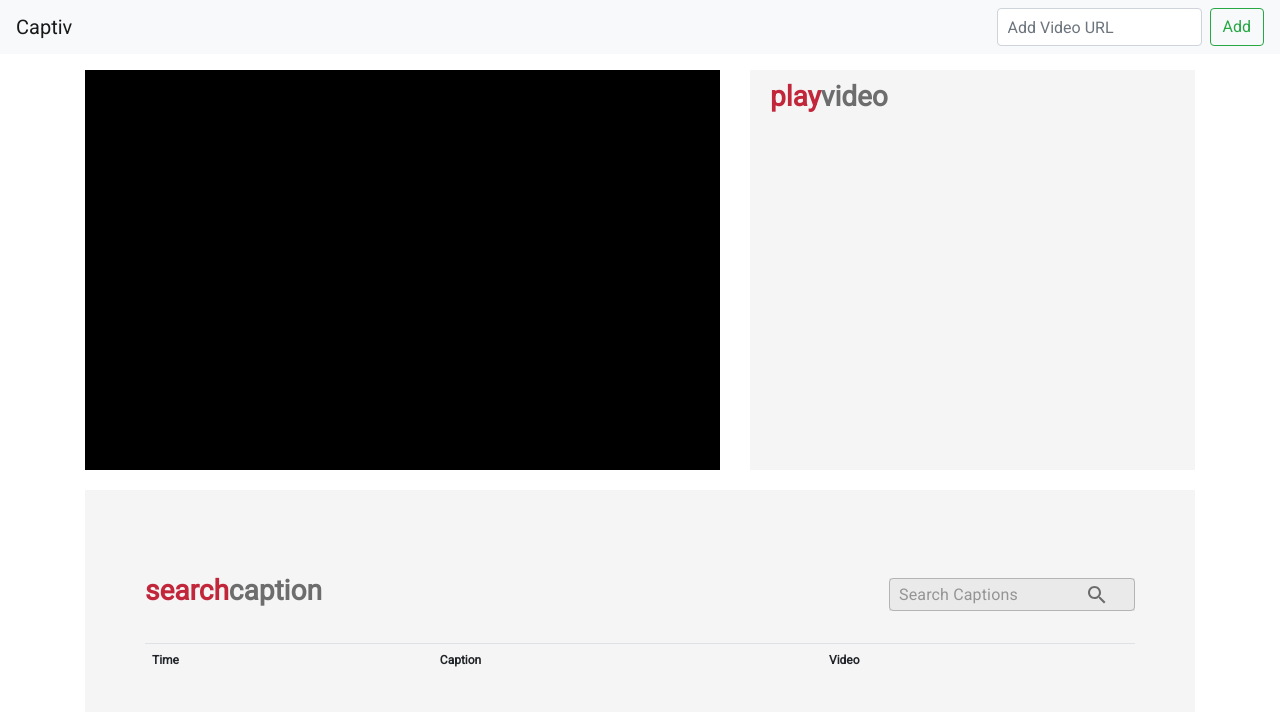
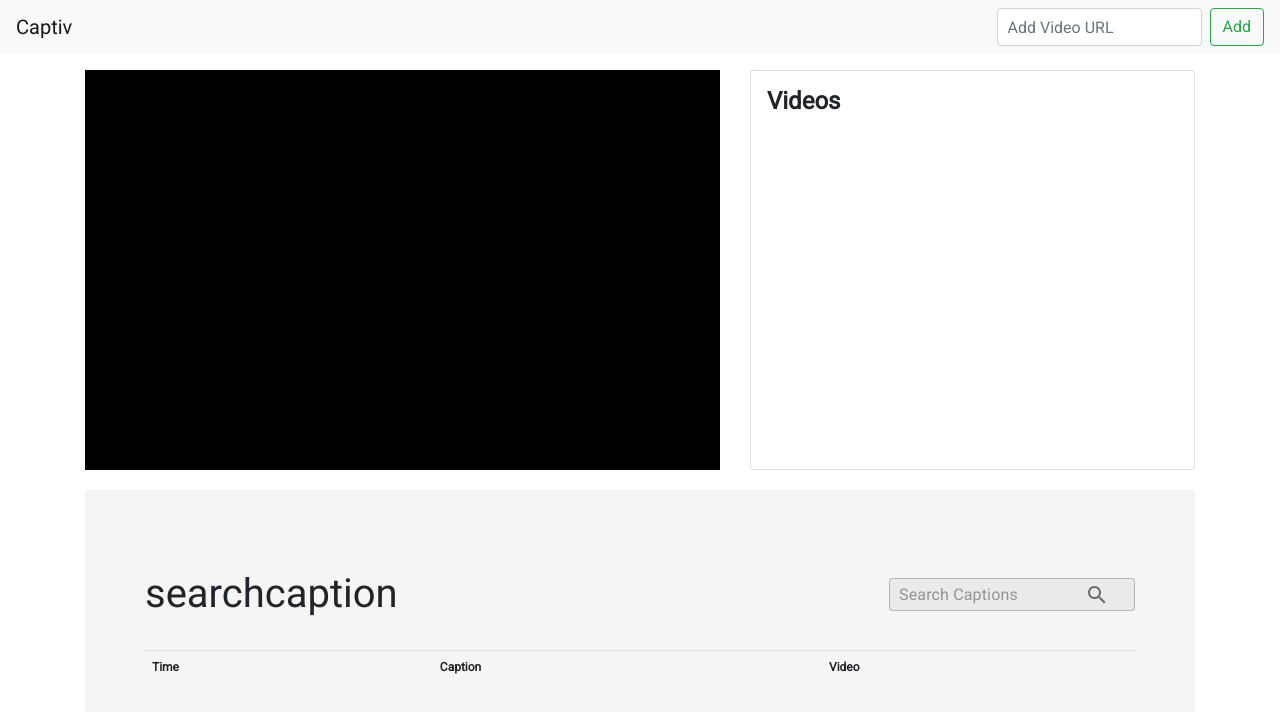
Before and after one commit to bradwindy/nzmsa-project-p2, a React (Create React App) app: page / in a window 1280 px wide. Shown: the top 712 px of the page. Built offline with nearby package versions, Linux system fonts and the light colour scheme; no server answers.

Commit message:
Video list now uses bootstrap. CSS updated.

```diff
--- a/src/Components/VideoList.tsx
+++ b/src/Components/VideoList.tsx
@@ -112,10 +112,8 @@ export default class VideoList extends React.Component<IProps, IState> {
 
   public render() {
     return (
-      <div className="video-list">
-        <h1 className="play-heading">
-          <span className="red-heading">play</span>video
-        </h1>
+      <div className="video-list card">
+        <h4 className="pt-3 pl-3 pb-2 font-weight-bold">Videos</h4>
         <table className="table">{this.state.videoList}</table>
       </div>
     );
--- a/src/index.css
+++ b/src/index.css
@@ -12,32 +12,16 @@ body {
   margin-bottom: 20px;
 }
 
-h1 {
-  font-size: 28px;
-  font-weight: 600;
-  color: #6D6D6D;
-  float: left;
-}
-
-.red-heading {
-  color: #C1263A;
-}
-
-.play-heading {
-  margin-left: 20px;
-  margin-top: 10px;
-}
-
 .table {
   font-size: 12px;
 }
 
-.table td, .table th {
+.table td,
+.table th {
   padding: 7px;
 }
 
 .video-list {
-  background-color: #F5F5F5;
   overflow-x: hidden;
   overflow-y: scroll;
   height: 400px;
@@ -48,7 +32,7 @@ h1 {
   background-color: #F5F5F5;
 }
 
-.video-list > .table {
+.video-list>.table {
   cursor: pointer;
 }
 
```
